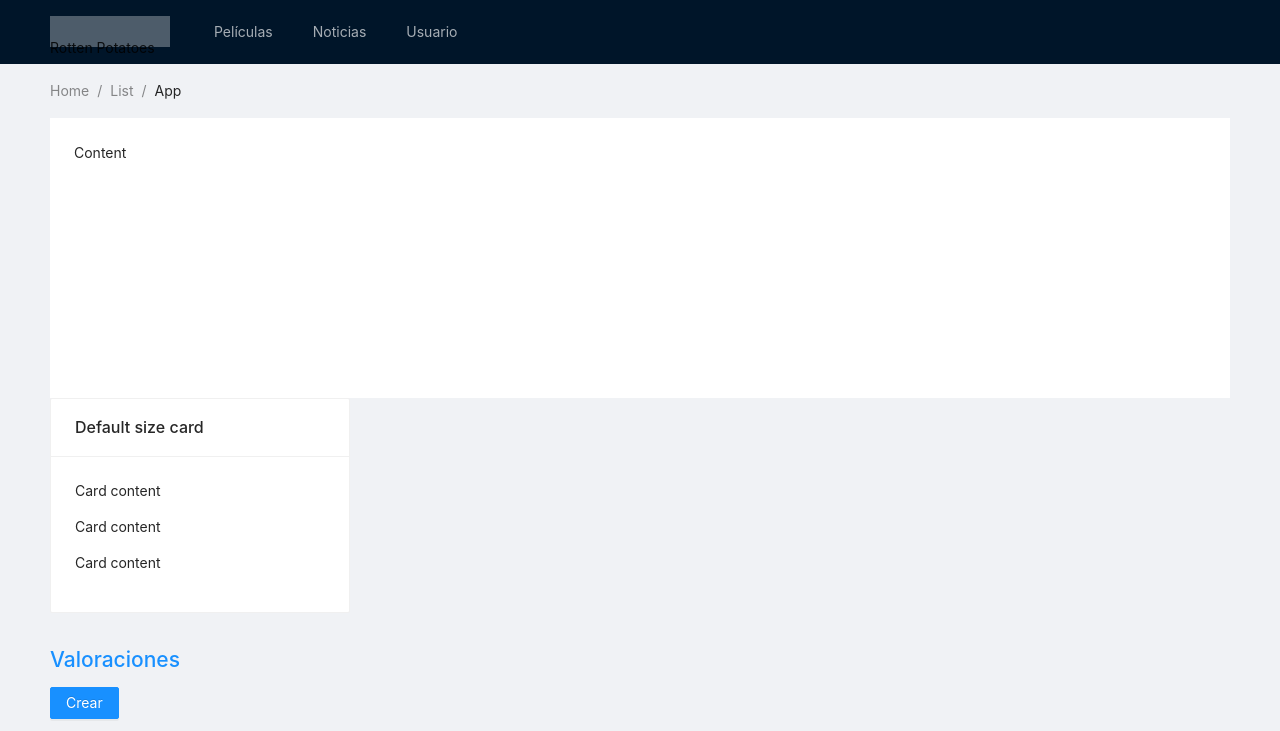
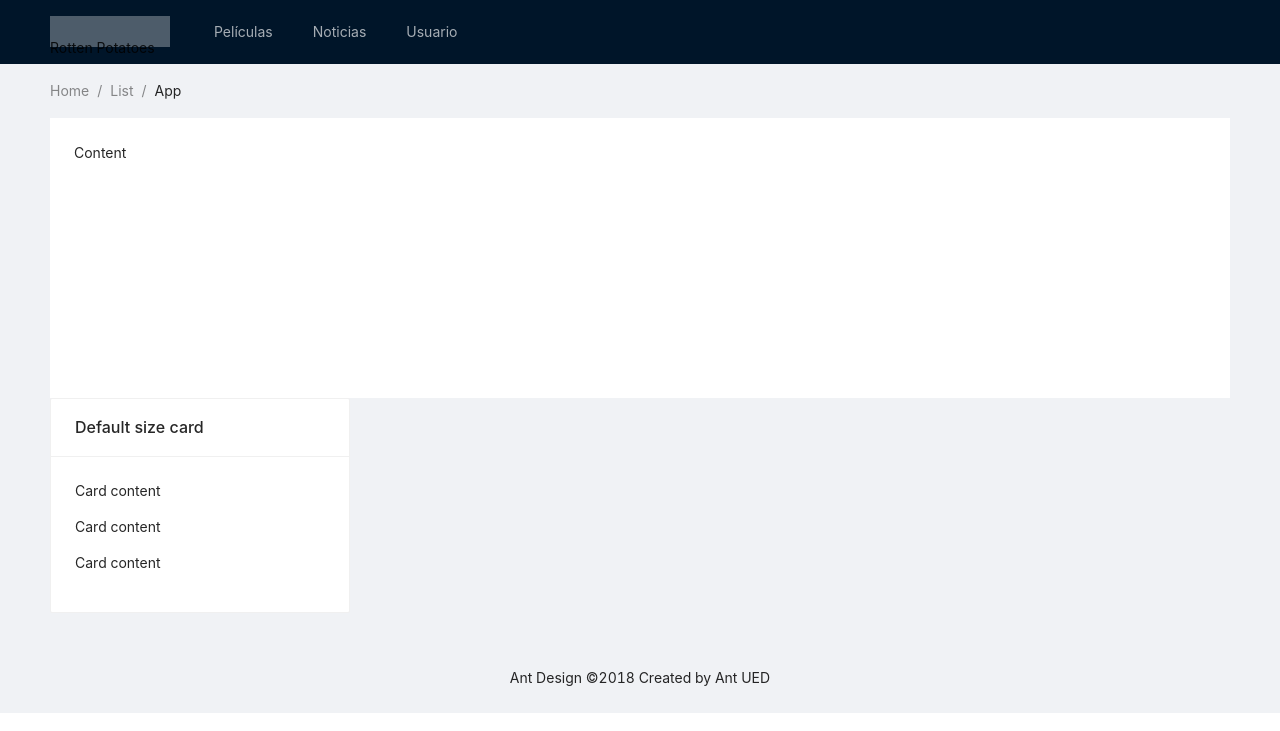
Before and after one commit to MUISCDGTI/Frontend, a React (Create React App) app: page / in a window 1280 px wide. Shown: the top 731 px of the page. Built offline with nearby package versions, Linux system fonts and the light colour scheme.

Commit message:
Borrado lineas prueba componente

```diff
--- a/src/components/noticias/index.js
+++ b/src/components/noticias/index.js
@@ -2,7 +2,6 @@ import React from 'react';
 import 'antd/dist/antd.css';
 import './index.css';
 import { Card } from 'antd';
-import RatingApp from '../list-ratings';
 
 const Noticias = () => {
     return (
@@ -12,7 +11,6 @@ const Noticias = () => {
                 <p>Card content</p>
                 <p>Card content</p>
             </Card>
-            <RatingApp page='user' id='11' username='emicolalc' />
         </div>
     );
 }
```
